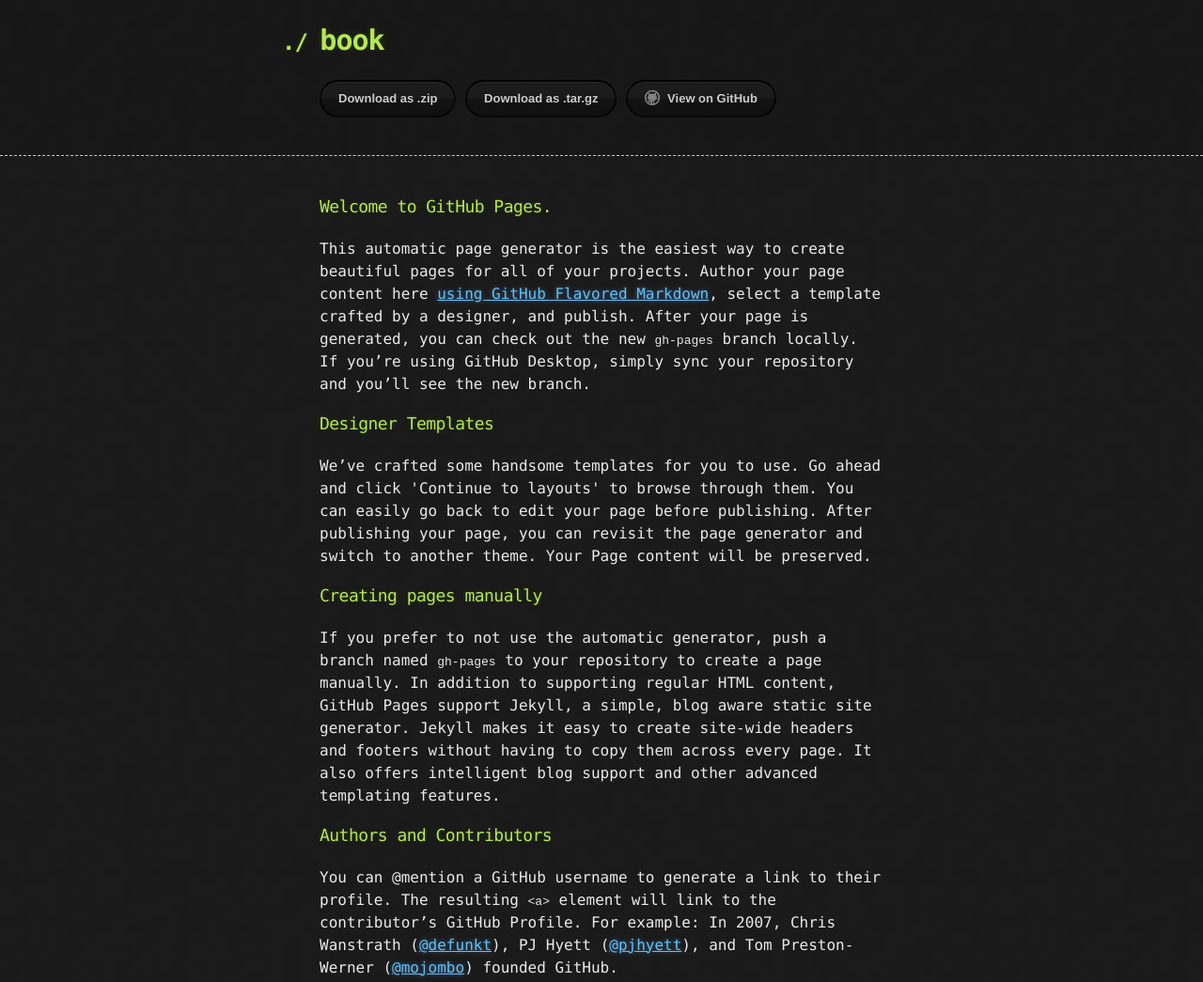
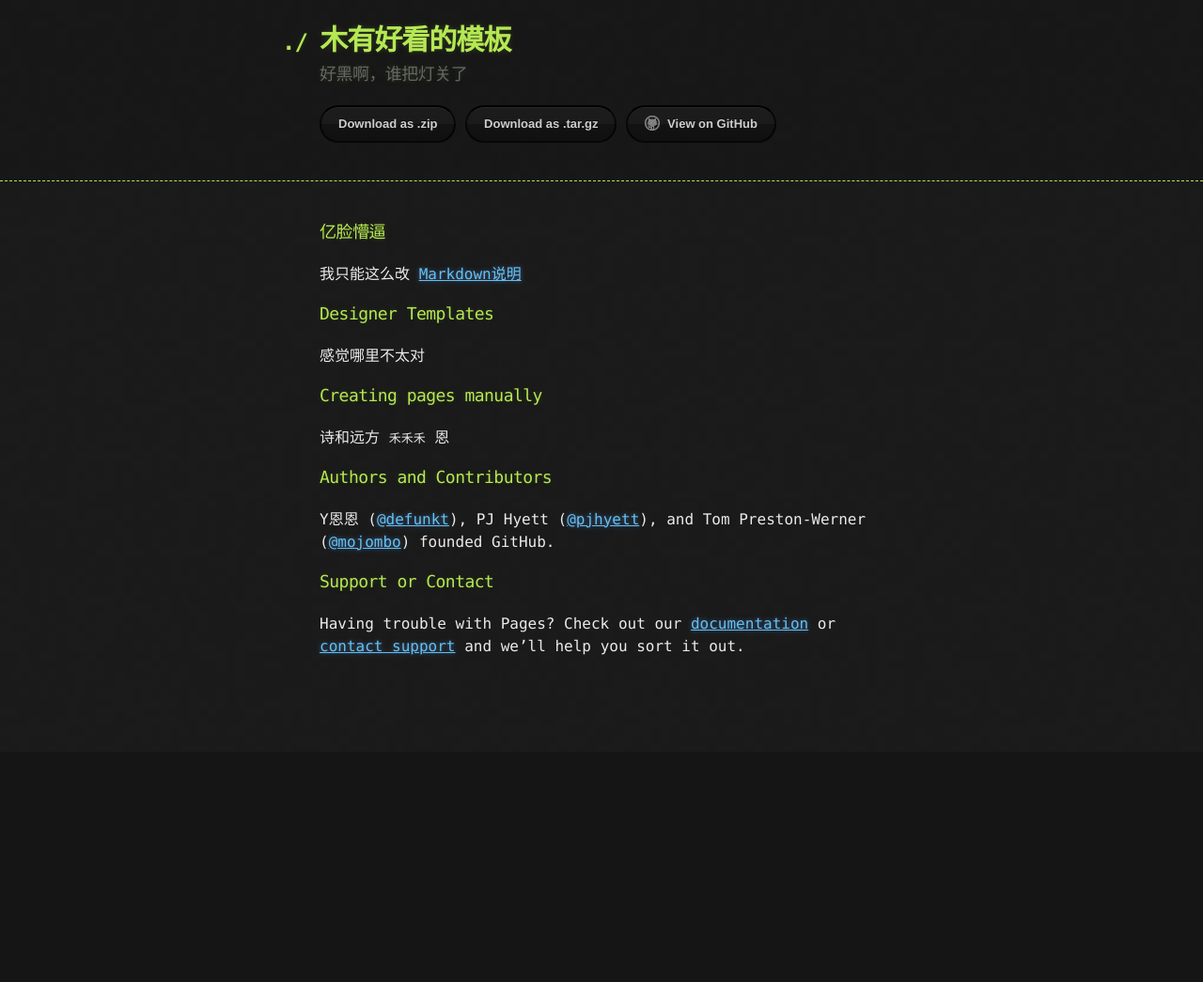
Before and after one commit to caoxiangying/blog, a plain HTML site: page index.html in a window 1280 px wide. Shown: the top 1045 px of the page at 94% size. After the commit the page ends 800 px from the top, so only its background shows below. Drawn offline with Linux system fonts and the light colour scheme.

Commit message:
Update index.html

```diff
--- a/index.html
+++ b/index.html
@@ -8,15 +8,15 @@
     <link rel="stylesheet" type="text/css" href="stylesheets/github-dark.css" media="screen">
     <link rel="stylesheet" type="text/css" href="stylesheets/print.css" media="print">
 
-    <title>book by caoxiangying</title>
+    <title>book by fakersheep</title>
   </head>
 
   <body>
 
     <header>
       <div class="container">
-        <h1>book</h1>
-        <h2></h2>
+        <h1>木有好看的模板</h1>
+        <h2>好黑啊，谁把灯关了</h2>
 
         <section id="downloads">
           <a href="https://github.com/caoxiangying/blog/zipball/master" class="btn">Download as .zip</a>
@@ -29,24 +29,24 @@
     <div class="container">
       <section id="main_content">
         <h3>
-<a id="welcome-to-github-pages" class="anchor" href="#welcome-to-github-pages" aria-hidden="true"><span aria-hidden="true" class="octicon octicon-link"></span></a>Welcome to GitHub Pages.</h3>
+<a id="welcome-to-github-pages" class="anchor" href="#welcome-to-github-pages" aria-hidden="true"><span aria-hidden="true" class="octicon octicon-link"></span></a>亿脸懵逼</h3>
 
-<p>This automatic page generator is the easiest way to create beautiful pages for all of your projects. Author your page content here <a href="https://guides.github.com/features/mastering-markdown/">using GitHub Flavored Markdown</a>, select a template crafted by a designer, and publish. After your page is generated, you can check out the new <code>gh-pages</code> branch locally. If you’re using GitHub Desktop, simply sync your repository and you’ll see the new branch.</p>
+<p>我只能这么改 <a href="https://guides.github.com/features/mastering-markdown/">Markdown说明</a>
 
 <h3>
 <a id="designer-templates" class="anchor" href="#designer-templates" aria-hidden="true"><span aria-hidden="true" class="octicon octicon-link"></span></a>Designer Templates</h3>
 
-<p>We’ve crafted some handsome templates for you to use. Go ahead and click 'Continue to layouts' to browse through them. You can easily go back to edit your page before publishing. After publishing your page, you can revisit the page generator and switch to another theme. Your Page content will be preserved.</p>
+<p>感觉哪里不太对</p>
 
 <h3>
 <a id="creating-pages-manually" class="anchor" href="#creating-pages-manually" aria-hidden="true"><span aria-hidden="true" class="octicon octicon-link"></span></a>Creating pages manually</h3>
 
-<p>If you prefer to not use the automatic generator, push a branch named <code>gh-pages</code> to your repository to create a page manually. In addition to supporting regular HTML content, GitHub Pages support Jekyll, a simple, blog aware static site generator. Jekyll makes it easy to create site-wide headers and footers without having to copy them across every page. It also offers intelligent blog support and other advanced templating features.</p>
+<p>诗和远方 <code>禾禾禾</code>  恩</p>
 
 <h3>
 <a id="authors-and-contributors" class="anchor" href="#authors-and-contributors" aria-hidden="true"><span aria-hidden="true" class="octicon octicon-link"></span></a>Authors and Contributors</h3>
 
-<p>You can @mention a GitHub username to generate a link to their profile. The resulting <code>&lt;a&gt;</code> element will link to the contributor’s GitHub Profile. For example: In 2007, Chris Wanstrath (<a href="https://github.com/defunkt" class="user-mention">@defunkt</a>), PJ Hyett (<a href="https://github.com/pjhyett" class="user-mention">@pjhyett</a>), and Tom Preston-Werner (<a href="https://github.com/mojombo" class="user-mention">@mojombo</a>) founded GitHub.</p>
+<p>Y恩恩 (<a href="https://github.com/defunkt" class="user-mention">@defunkt</a>), PJ Hyett (<a href="https://github.com/pjhyett" class="user-mention">@pjhyett</a>), and Tom Preston-Werner (<a href="https://github.com/mojombo" class="user-mention">@mojombo</a>) founded GitHub.</p>
 
 <h3>
 <a id="support-or-contact" class="anchor" href="#support-or-contact" aria-hidden="true"><span aria-hidden="true" class="octicon octicon-link"></span></a>Support or Contact</h3>
```
